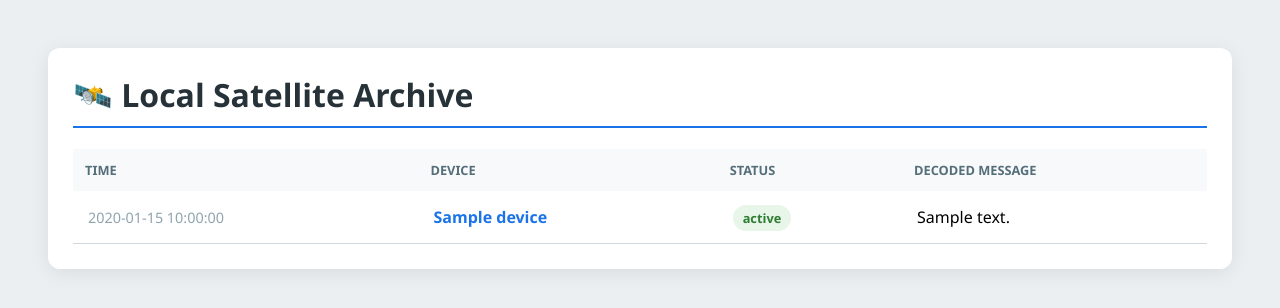
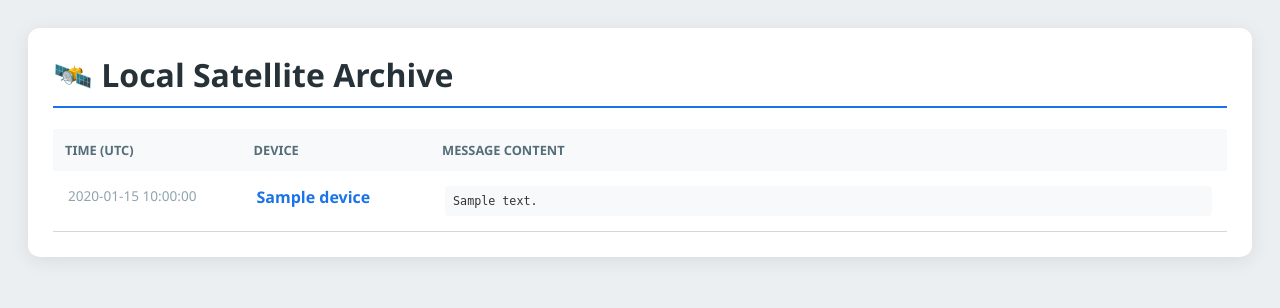
Before and after one commit to rkeyoceannetworks/cloudloop-webhook, a Flask app: template templates/index.html in a window 1280 px wide. Shown: the top 308 px of the page. Run offline with Flask 3, Linux system fonts and the light colour scheme; the template is opened without the code that fills it: most values are stand-ins (such as "Sample title", 1, 10 or a date in 2020).

Commit message:
Added binary and gzip decode to the webpage

```diff
--- a/templates/index.html
+++ b/templates/index.html
@@ -3,15 +3,23 @@
 <head>
     <title>Satellite Command Center</title>
     <style>
-        body { font-family: 'Segoe UI', Tahoma, Geneva, Verdana, sans-serif; background: #eceff1; padding: 40px; }
-        .card { background: white; padding: 25px; border-radius: 12px; box-shadow: 0 4px 20px rgba(0,0,0,0.08); }
+        body { font-family: 'Segoe UI', Tahoma, Geneva, Verdana, sans-serif; background: #eceff1; padding: 20px; }
+        .card { background: white; padding: 25px; border-radius: 12px; box-shadow: 0 4px 20px rgba(0,0,0,0.08); max-width: 1200px; margin: auto; }
         h1 { color: #263238; margin-top: 0; border-bottom: 2px solid #1a73e8; padding-bottom: 10px; }
-        table { width: 100%; border-collapse: collapse; margin-top: 20px; }
+
+        table { width: 100%; border-collapse: collapse; margin-top: 20px; table-layout: fixed; }
         th { text-align: left; background: #f8f9fa; color: #546e7a; padding: 12px; font-size: 0.8em; text-transform: uppercase; }
-        td { padding: 15px; border-bottom: 1px solid #cfd8dc; }
-        .device-id { font-weight: bold; color: #1a73e8; }
-        .status-pill { background: #e8f5e9; color: #2e7d32; padding: 4px 10px; border-radius: 50px; font-size: 0.8em; font-weight: bold; }
-        .timestamp { color: #90a4ae; font-size: 0.9em; }
+        td { padding: 15px; border-bottom: 1px solid #cfd8dc; vertical-align: top; word-wrap: break-word; }
+
+        /* Badges */
+        .decode-badge { display: inline-block; padding: 2px 8px; border-radius: 4px; font-size: 0.7em; font-weight: bold; margin-bottom: 5px; text-transform: uppercase; }
+        .badge-hex { background: #fce8e6; color: #c5221f; }
+        .badge-b64 { background: #e6f4ea; color: #137333; }
+        .badge-gzip { background: #e8f0fe; color: #1967d2; }
+        .binary-badge { background: #333; color: white; padding: 4px 10px; border-radius: 50px; font-size: 0.75em; }
+
+        .payload-display { font-family: monospace; font-size: 0.9em; color: #333; background: #f8f9fa; padding: 8px; border-radius: 4px; display: block; white-space: pre-wrap; }
+        .timestamp { color: #90a4ae; font-size: 0.85em; white-space: nowrap; }
     </style>
 </head>
 <body>
@@ -20,23 +28,82 @@
         <table>
             <thead>
                 <tr>
-                    <th>Time</th>
-                    <th>Device</th>
-                    <th>Status</th>
-                    <th>Decoded Message</th>
+                    <th style="width: 15%;">Time (UTC)</th>
+                    <th style="width: 15%;">Device</th>
+                    <th style="width: 70%;">Message Content</th>
                 </tr>
             </thead>
             <tbody>
                 {% for row in rows %}
                 <tr>
                     <td class="timestamp">{{ row['received_at'] }}</td>
-                    <td class="device-id">{{ row['device'] or 'Unknown' }}</td>
-                    <td><span class="status-pill">{{ row['status'] or 'N/A' }}</span></td>
-                    <td>{{ row['message'] or '---' }}</td>
+                    <td style="font-weight: bold; color: #1a73e8;">{{ row['device'] or 'Unknown' }}</td>
+                    <td>
+                        <div class="payload-container" data-raw="{{ row['message'] }}">
+                            <span class="payload-display">Processing...</span>
+                        </div>
+                    </td>
                 </tr>
                 {% endfor %}
             </tbody>
         </table>
     </div>
+
+    <script>
+        function isPrintable(str) {
+            return /^[\x20-\x7E\r\n\t]*$/.test(str);
+        }
+
+        async function processPayload(msg) {
+            if (!msg || msg === 'None') return "<em>Empty Payload</em>";
+
+            // 1. Check HEX
+            const isHex = /^[0-9A-Fa-f]+$/.test(msg) && msg.length % 2 === 0;
+            if (isHex) {
+                let decodedHex = '';
+                for (let i = 0; i < msg.length; i += 2) {
+                    decodedHex += String.fromCharCode(parseInt(msg.substr(i, 2), 16));
+                }
+                if (isPrintable(decodedHex) && decodedHex.trim() !== '') {
+                    return `<span class="decode-badge badge-hex">Hex</span><br>${decodedHex}`;
+                }
+                return `<span class="binary-badge">🗜️ Binary (Hex)</span>`;
+            }
+
+            // 2. Check Base64
+            const isBase64 = /^[A-Za-z0-9+/]+={0,2}$/.test(msg) && msg.length % 4 === 0;
+            if (isBase64) {
+                try {
+                    const binString = atob(msg);
+
+                    // Check for GZIP Magic Bytes (1F 8B)
+                    if (binString.charCodeAt(0) === 0x1f && binString.charCodeAt(1) === 0x8b) {
+                        const uint8Array = new Uint8Array(binString.length);
+                        for (let i = 0; i < binString.length; i++) uint8Array[i] = binString.charCodeAt(i);
+
+                        const ds = new DecompressionStream("gzip");
+                        const writer = ds.writable.getWriter();
+                        writer.write(uint8Array); writer.close();
+                        const decompText = await new Response(ds.readable).text();
+
+                        return `<span class="decode-badge badge-gzip">Gzip Unzipped</span><br>${decompText}`;
+                    }
+
+                    if (isPrintable(binString) && binString.trim() !== '') {
+                        return `<span class="decode-badge badge-b64">Base64</span><br>${binString}`;
+                    }
+                } catch(e) {}
+            }
+
+            return msg; // Fallback to raw text
+        }
+
+        // Run the decoder for every row on the page
+        document.querySelectorAll('.payload-container').forEach(async (container) => {
+            const raw = container.getAttribute('data-raw');
+            const display = container.querySelector('.payload-display');
+            display.innerHTML = await processPayload(raw);
+        });
+    </script>
 </body>
 </html>
```
